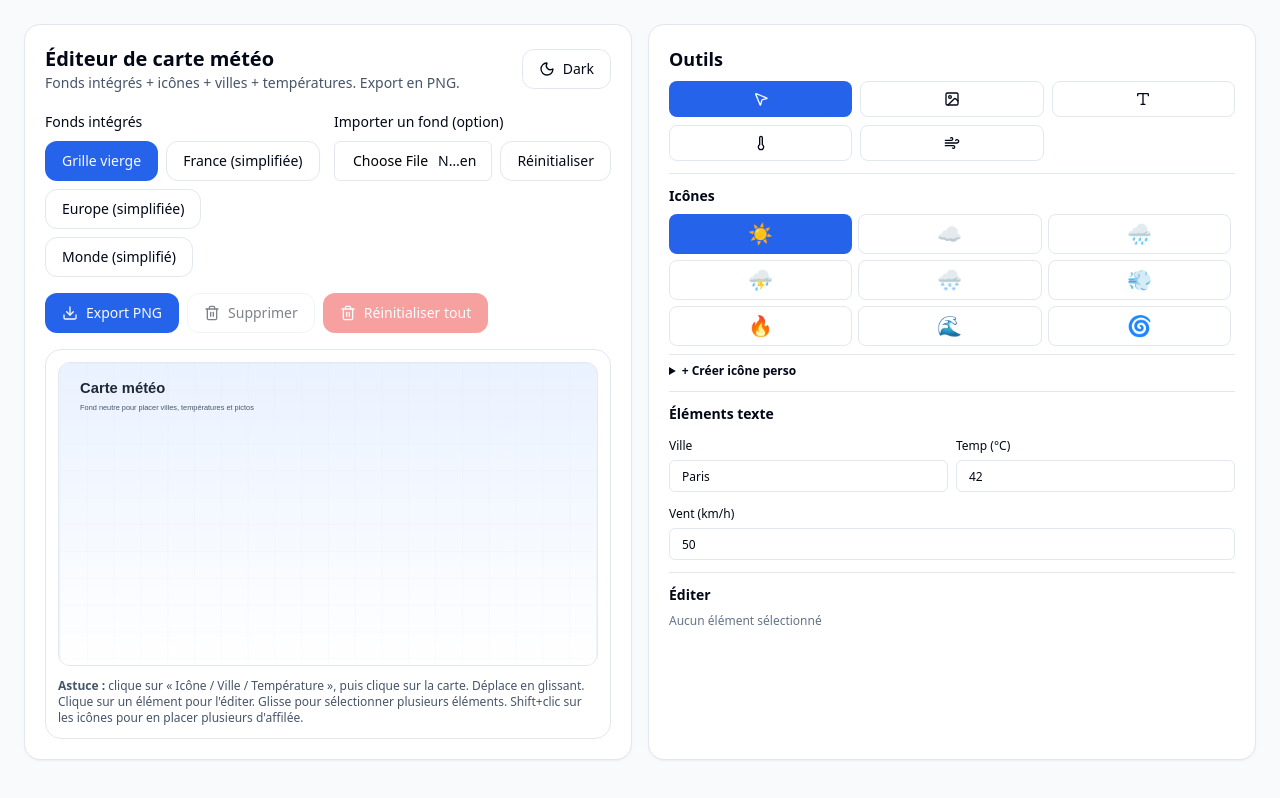
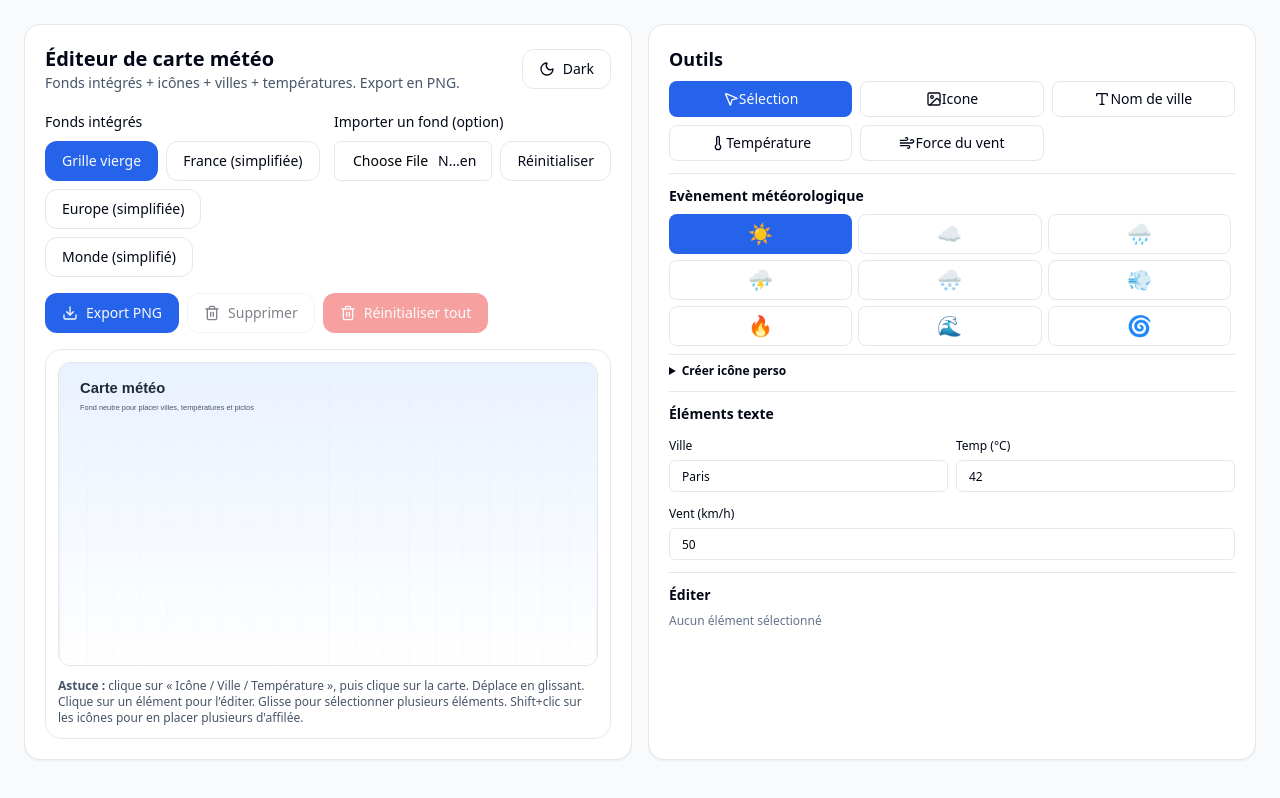
Before and after one commit to Qwetsh/weather-map-editor, a React (Vite) app: page / in a window 1280 px wide. Built offline with nearby package versions, Linux system fonts and the light colour scheme.

Commit message:
UI: redefine some text

```diff
--- a/src/weatherMap.tsx
+++ b/src/weatherMap.tsx
@@ -801,19 +801,19 @@ export default function WeatherMapEditor() {
               <div className="text-lg font-semibold mb-2">Outils</div>
               <div className="grid grid-cols-3 gap-2">
                 <Button variant={activeTool === "select" ? "default" : "outline"} onClick={() => setActiveTool("select")} className="rounded-lg" size="sm">
-                  <MousePointer2 className="h-4 w-4" />
+                  <MousePointer2 className="h-4 w-4" /> Sélection
                 </Button>
                 <Button variant={activeTool === "add-icon" ? "default" : "outline"} onClick={() => setActiveTool("add-icon")} className="rounded-lg" size="sm">
-                  <ImageIcon className="h-4 w-4" />
+                  <ImageIcon className="h-4 w-4" />Icone
                 </Button>
                 <Button variant={activeTool === "add-label" ? "default" : "outline"} onClick={() => setActiveTool("add-label")} className="rounded-lg" size="sm">
-                  <Type className="h-4 w-4" />
+                  <Type className="h-4 w-4" /> Nom de ville
                 </Button>
                 <Button variant={activeTool === "add-temp" ? "default" : "outline"} onClick={() => setActiveTool("add-temp")} className="rounded-lg" size="sm">
-                  <Thermometer className="h-4 w-4" />
+                  <Thermometer className="h-4 w-4" /> Température
                 </Button>
                 <Button variant={activeTool === "add-wind" ? "default" : "outline"} onClick={() => setActiveTool("add-wind")} className="rounded-lg" size="sm">
-                  <Wind className="h-4 w-4" />
+                  <Wind className="h-4 w-4" /> Force du vent
                 </Button>
               </div>
             </div>
@@ -821,7 +821,7 @@ export default function WeatherMapEditor() {
             <Separator />
 
             <div className="space-y-2">
-              <div className="font-semibold text-sm">Icônes</div>
+              <div className="font-semibold text-sm">Evènement météorologique</div>
               <div className="grid grid-cols-3 gap-1.5 max-h-40 overflow-y-auto overflow-x-hidden pr-1">
                 {getAvailableIcons().map((ic) => (
                   <div key={ic.id} className="relative">
@@ -851,7 +851,7 @@ export default function WeatherMapEditor() {
               </div>
 
               <details className="pt-2 border-t">
-                <summary className="text-xs font-semibold cursor-pointer hover:text-blue-600">+ Créer icône perso</summary>
+                <summary className="text-xs font-semibold cursor-pointer hover:text-blue-600">Créer icône perso</summary>
                 <div className="space-y-2 mt-2">
                   <details>
                     <summary className="text-xs cursor-pointer mb-1">Emojis 😊</summary>
```
